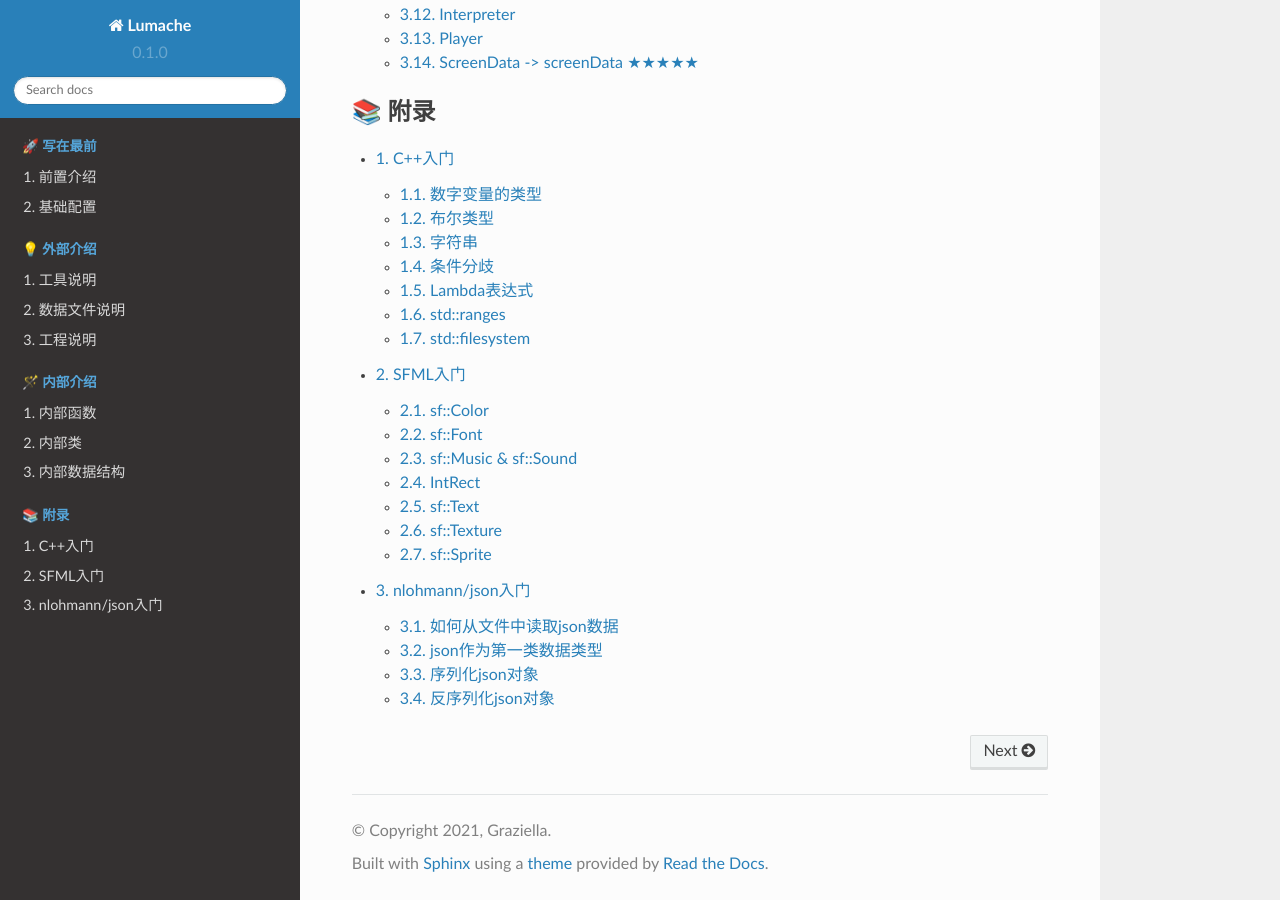
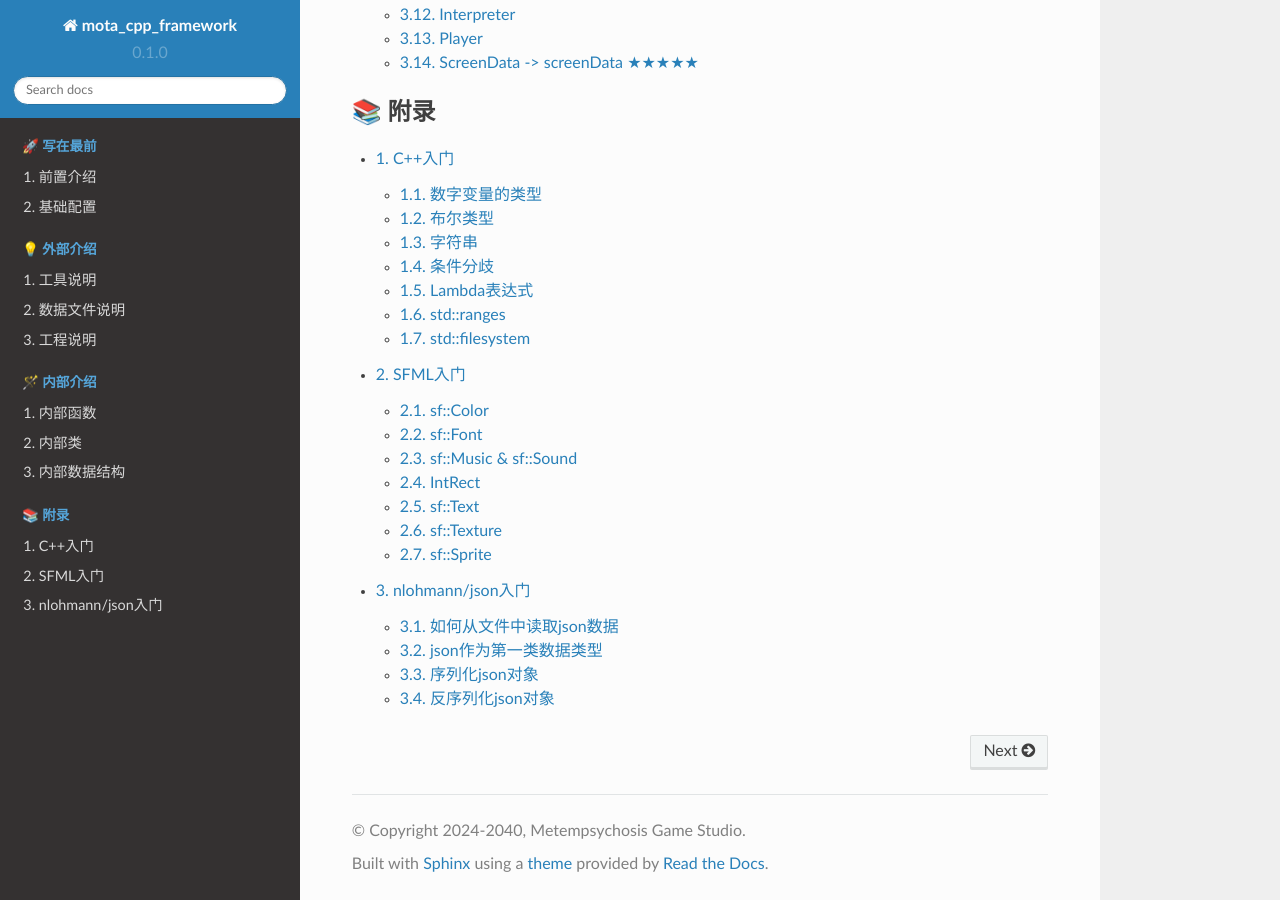
Before and after one commit to JasonLeon01/mota_cpp_tutorial, a Sphinx documentation site: the page built from docs/source/index.rst, in a window 1280 px wide and 900 px high, scrolled down 2962 px. Built offline with Sphinx 7.4.7 and the Read the Docs theme 2.0.0, drawn with Linux system fonts in a browser that asks for light colours.

Commit message:
Update conf.py

```diff
--- a/docs/source/conf.py
+++ b/docs/source/conf.py
@@ -2,9 +2,9 @@
 
 # -- Project information
 
-project = 'Lumache'
-copyright = '2021, Graziella'
-author = 'Graziella'
+project = 'mota_cpp_framework'
+copyright = '2024-2040, Metempsychosis Game Studio'
+author = 'Metempsychosis Game Studio'
 
 release = '0.1'
 version = '0.1.0'
```
